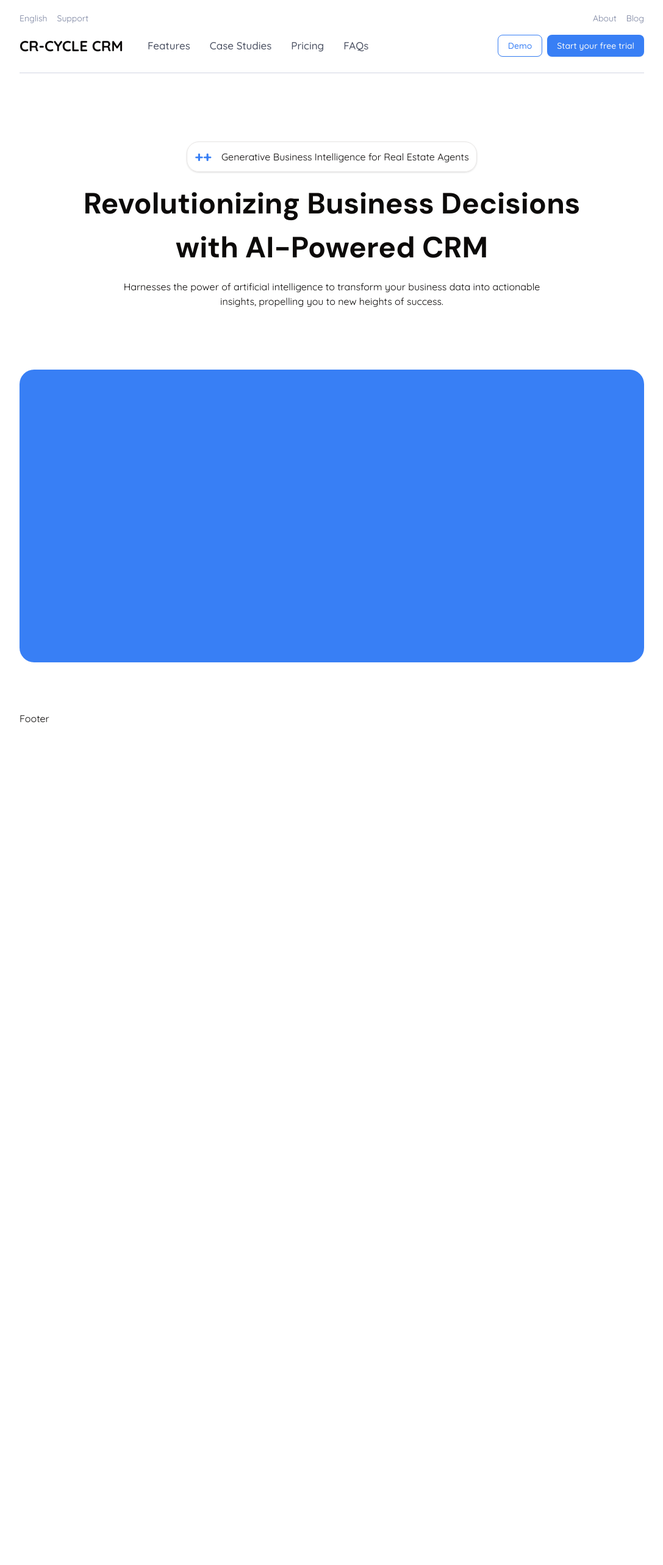
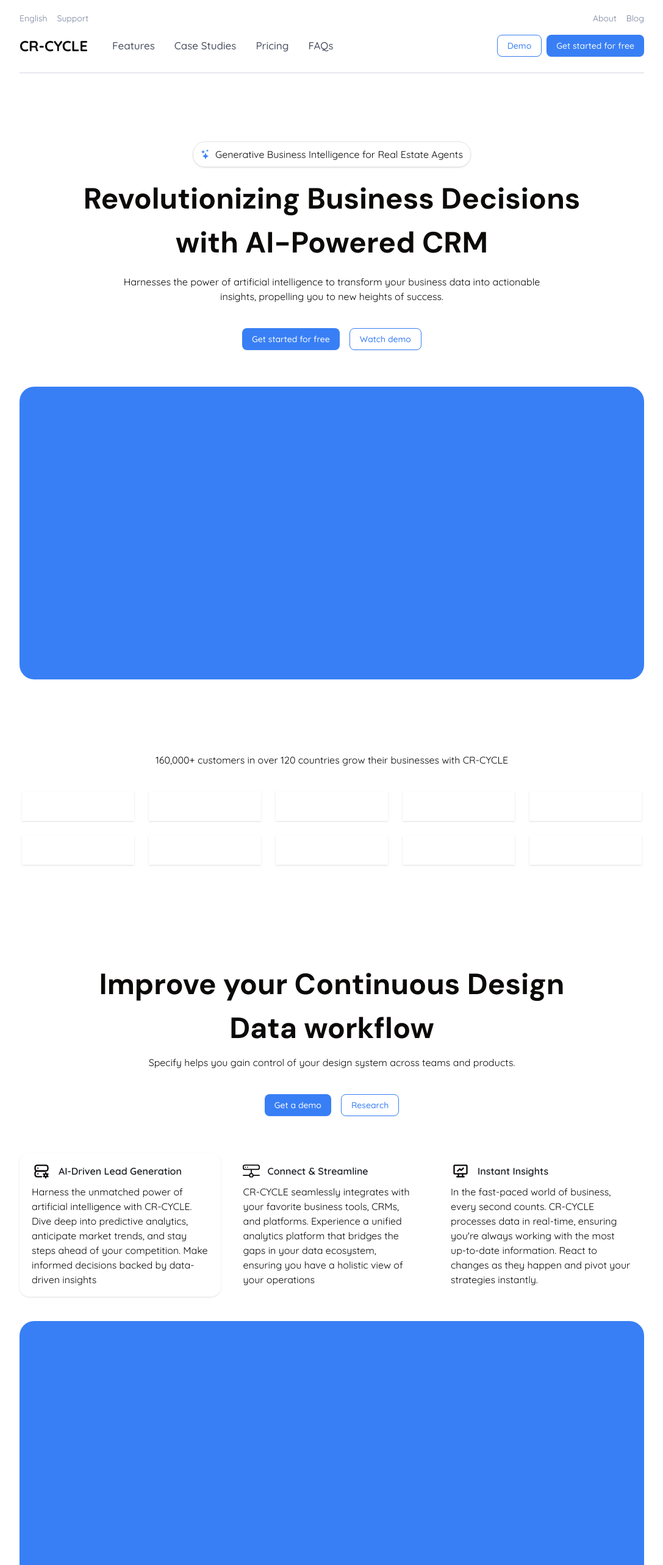
Before and after one commit to Hestia-Arc/cr-cycle-crm, a Next.js app: page / in a window 1280 px wide. Shown: the top 2566 px of the page at 61% size, without its empty margins (96-1183 px from the left). Before the commit the page ends 1190 px from the top, so only its background shows below. Built offline with nearby package versions, Linux system fonts and the light colour scheme.

Commit message:
add sections

```diff
--- a/package.json
+++ b/package.json
@@ -20,6 +20,7 @@
     "react": "^19.0.0",
     "react-dom": "^19.0.0",
     "react-error-boundary": "^6.0.0",
+    "react-icons": "^5.5.0",
     "tailwind-merge": "^3.0.2",
     "tailwindcss-animate": "^1.0.7"
   },
--- a/src/app/(landing)/page.tsx
+++ b/src/app/(landing)/page.tsx
@@ -1,6 +1,9 @@
 import { colors } from "assets/design-system/colors";
-import { typography } from "assets/design-system/typography";
-import { DMSans } from "../../../public/fonts/newFont";
+import { TextBody, TextHeading } from "@/components/text";
+import { CustomButton, CustomButtonOutlined } from "@/components/custom-button";
+import { TbServerCog } from "react-icons/tb";
+import { BsHddNetwork, BsStars } from "react-icons/bs";
+import { TbDeviceAnalytics } from "react-icons/tb";
 
 export default function Home() {
   return (
@@ -10,29 +13,29 @@
         <div className="flex flex-col items-center gap-[60px]">
           <div className="flex flex-col gap-10 items-center">
             <div className=" flex flex-col gap-4 items-center">
-              <div className="flex items-center gap-4 px-3 py-2 rounded-[20px] border shadow">
-                <div style={{color:colors.primary[600]}} className="text-2xl font-bold">++</div>
-                <p>Generative Business Intelligence for Real Estate Agents</p>
+              <div className="flex items-center gap-2 px-3 py-2 rounded-[20px] border shadow">
+                <div
+                  style={{ color: colors.primary[600] }}
+                  className="font-bold"
+                >
+                 <BsStars height={20} width={20} />
+                </div>
+                <TextBody content="Generative Business Intelligence for Real Estate Agents" />
               </div>
-              <h2
-                style={{
-                  ...typography.heading.h1,
-                  textAlign: "center",
-                  width: "80%",
-                }}
-                className={`${DMSans.className}`}
-              >
-                Revolutionizing Business Decisions with AI-Powered CRM
-              </h2>
-              <p className="text-center w-2/3">
-                Harnesses the power of artificial intelligence to transform your
+              <TextHeading content="  Revolutionizing Business Decisions with AI-Powered CRM" />
+              <TextBody
+                className="text-center w-2/3"
+                content="Harnesses the power of artificial intelligence to transform your
                 business data into actionable insights, propelling you to new
-                heights of success.
-              </p>
+                heights of success."
+              />
             </div>
 
             {/* btns */}
-            <div></div>
+             <div className="flex items-center gap-4">
+              <CustomButton>Get started for free</CustomButton>
+              <CustomButtonOutlined>Watch demo</CustomButtonOutlined>
+            </div>
           </div>
 
           {/* screen */}
@@ -43,23 +46,141 @@
         </div>
       </div>
 
-      {/*  */}
-      <div></div>
+      {/* partners  */}
+      <div className="pt-10 pb-[60px] flex flex-col items-center gap-5">
+        <TextBody content="160,000+ customers in over 120 countries grow their businesses with CR-CYCLE" />
+
+        <div className=" grid grid-cols-5 py-5 gap-6 ">
+          {Array(10)
+            .fill(0)
+            .map((_, i) => (
+              <div key={i} className="shadow h-12 w-[184px] py-3"></div>
+            ))}
+        </div>
+      </div>
+
+      {/* Values */}
+      <div className="py-20 flex justify-center items-center">
+        <div className="flex flex-col items-center gap-[60px]">
+          <div className="flex flex-col gap-2 items-center">
+            <TextHeading content="Improve your Continuous Design Data workflow" />
+            <TextBody content="Specify helps you gain control of your design system across teams and products." />
+            <div className="flex items-center gap-4 mt-8">
+              <CustomButton>Get a demo</CustomButton>
+              <CustomButtonOutlined>Research</CustomButtonOutlined>
+            </div>
+          </div>
+
+          <div className="flex flex-col gap-10 items-center">
+            <div className="flex items-center gap-4">
+              {listContents?.map((item, index) => (
+                <div
+                  key={index}
+                  className={`flex flex-col gap-2 px-5 py-4 ${
+                    index === 0 ? "rounded-2xl shadow" : ""
+                  }`}
+                >
+                  <div className="flex items-center gap-3">
+                    <div className="">{item.icon}</div>
+                    <TextBody
+                      size="bodybase semibold"
+                      style={{ color: colors.neutral[1000] }}
+                      className="font-semibold "
+                      content={item.title}
+                    />
+                  </div>
+                  <TextBody content={item.body} />
+                </div>
+              ))}
+            </div>
+
+            {/* screen */}
+            <div
+              className=" h-[480px] w-full rounded-3xl "
+              style={{ backgroundColor: colors.primary[600] }}
+            ></div>
+          </div>
+        </div>
+      </div>
 
       {/*  */}
       <div></div>
 
-      {/*  */}
-      <div></div>
+      {/* trial banner */}
+      <div className="py-[60px]">
+        <div
+          className=" min-h-[450px] w-full rounded-3xl p-14 flex "
+          style={{ backgroundColor: colors.primary[600] }}
+        >
+          <div className="flex flex-col gap-10 w-[75%]">
+            <TextHeading
+              className=" !leading-[58px] !text-left text-[#fff] !text-[44px]"
+              content="Experience the Future of Business Analytics with CR-CYCLE"
+            />
+            <CustomButton className="!bg-[#ffffff28] !w-fit !px-8 !py-6 !font-bold">
+              Get started for free
+              <BsStars />
+            </CustomButton>
+          </div>
 
-      {/*  */}
-      <div></div>
+          <div className="w-[415px] flex flex-col gap-4">
+            {listContents?.map((item, index) => (
+              <div
+                key={index}
+                style={{ color: colors.neutral[200] }}
+                className={`flex items-center gap-3 p-2 pr-4 !bg-[#ffffff18] rounded-2xl shadow}`}
+              >
+                <div className="!bg-[#ffffff20] flex justify-center items-center rounded-[12px] p-2 h-full">
+                  {item.icon}
+                </div>
 
-      {/*  */}
-      <div></div>
+                <div className="flex flex-col gap-1">
+                  <TextBody
+                    size="bodybase semibold"
+                    style={{ color: colors.neutral[1000] }}
+                    className="font-semibold !text-[#fff]  "
+                    content={item.title}
+                  />
+                  <TextBody content={item.body.slice(0, 70)} />
+                </div>
+              </div>
+            ))}
+          </div>
+        </div>
+      </div>
+
+      {/* solutions  */}
+      <div className="py-[60px]">
+        <div className="flex flex-col items-center gap-10">
+          <div className="flex flex-col gap-2 items-center">
+            <TextHeading content="Insights and predictions made easy" />
+            <TextBody content="Advanced business intelligence tools enhance efficiency across your entire operation. By predicting future revenue and dissecting marketing effectiveness, these tools provide you with the critical insights needed for informed decision-making." />
+          </div>
+
+          <div></div>
+        </div>
+      </div>
 
       {/*  */}
       <div></div>
     </div>
   );
 }
+
+const listContents = [
+  {
+    icon: <TbServerCog className="h-7 w-8" />,
+    title: "AI-Driven Lead Generation",
+    body: "Harness the unmatched power of artificial intelligence with CR-CYCLE. Dive deep into predictive analytics, anticipate market trends, and stay steps ahead of your competition. Make informed decisions backed by data-driven insights",
+  },
+  {
+    icon: <BsHddNetwork className="h-7 w-7" />,
+    title: "Connect & Streamline",
+    body: "CR-CYCLE seamlessly integrates with your favorite business tools, CRMs, and platforms. Experience a unified analytics platform that bridges the gaps in your data ecosystem, ensuring you have a holistic view of your operations",
+  },
+  {
+    icon: <TbDeviceAnalytics className="h-7 w-8" />,
+    title: "Instant Insights",
+    body: "In the fast-paced world of business, every second counts. CR-CYCLE processes data in real-time, ensuring you're always working with the most up-to-date information. React to changes as they happen and pivot your strategies instantly.",
+  },
+];
--- a/src/components/MainNavigation.tsx
+++ b/src/components/MainNavigation.tsx
@@ -1,7 +1,7 @@
 import { colors } from "assets/design-system/colors";
 import Link from "next/link";
 import React from "react";
-import { Button } from "./ui/button";
+import { CustomButton, CustomButtonOutlined } from "./custom-button";
 
 function MainNavigation() {
   return (
@@ -29,7 +29,7 @@
       <div className="py-4 flex items-center justify-between">
         <div className="flex items-center gap-10">
           <Link href="/" className=" text-[24px] font-bold">
-            CR-CYCLE CRM
+            CR-CYCLE
           </Link>
           <div
             style={{ color: colors.neutral[800] }}
@@ -46,19 +46,13 @@
 
         {/* btns */}
         <div className="flex items-center gap-2">
-          <Button
-            style={{
-              border: "1px solid",
-              borderColor: colors.primary[600],
-              color: colors.primary[600],
-              backgroundColor: "white",
-            }}
-          >
-            Demo
-          </Button>
-          <Button style={{ backgroundColor: colors.primary[600] }}>
-            <Link href="/dashboard">Start your free trial</Link>
-          </Button>
+          <CustomButtonOutlined>Demo</CustomButtonOutlined>
+          <CustomButton>
+            <Link
+            href=""
+            //  href="/dashboard"
+            >Get started for free </Link>
+          </CustomButton>
         </div>
       </div>
     </div>
--- /dev/null
+++ b/src/components/custom-button.tsx
@@ -0,0 +1,32 @@
+import { colors } from "assets/design-system/colors";
+import { Button } from "./ui/button";
+import { ReactNode } from "react";
+
+interface IButtonProp {
+  children: ReactNode;
+  className?: string;
+  style?: React.CSSProperties;
+}
+
+export const CustomButton = ({ children, className }: IButtonProp) => {
+  return (
+    <Button className={className} style={{  backgroundColor: colors.primary[600] }}>
+      {children}{" "}
+    </Button>
+  );
+};
+
+export const CustomButtonOutlined = ({ children }: IButtonProp) => {
+  return (
+    <Button
+      style={{
+        border: "1px solid",
+        borderColor: colors.primary[600],
+        color: colors.primary[600],
+        backgroundColor: "white",
+      }}
+    >
+      {children}{" "}
+    </Button>
+  );
+};
--- /dev/null
+++ b/src/components/text.tsx
@@ -0,0 +1,29 @@
+import React from "react";
+import { DMSans } from "../../public/fonts/newFont";
+import { typography } from "assets/design-system/typography";
+
+interface IProp {
+  content: string;
+  className?: string;
+  size?: string;
+  style?: React.CSSProperties;
+}
+
+export const TextBody = ({ content, className, style}: IProp) => {
+  return <div style={style} className={`${className} text-[16px] `}>{content}</div>;
+};
+
+export const TextHeading = ({ content, className }: IProp) => {
+  return (
+    <h2
+      style={{
+        ...typography.heading.h1,
+        textAlign: "center",
+        width: "80%",
+      }}
+      className={`${DMSans.className} ${className}`}
+    >
+      {content}
+    </h2>
+  );
+};
```
Also changed, not shown: 1 other file (tests, documents, lock files or other folders).
